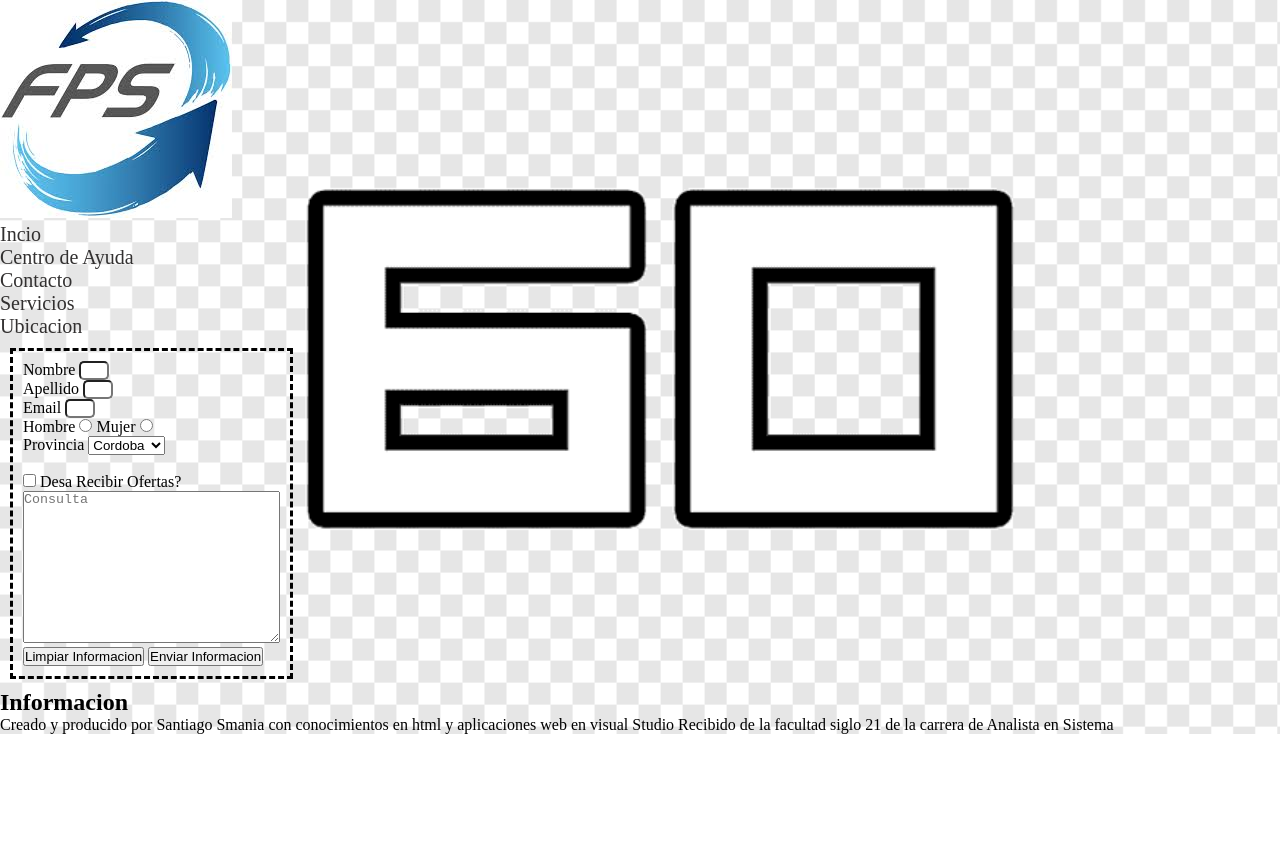
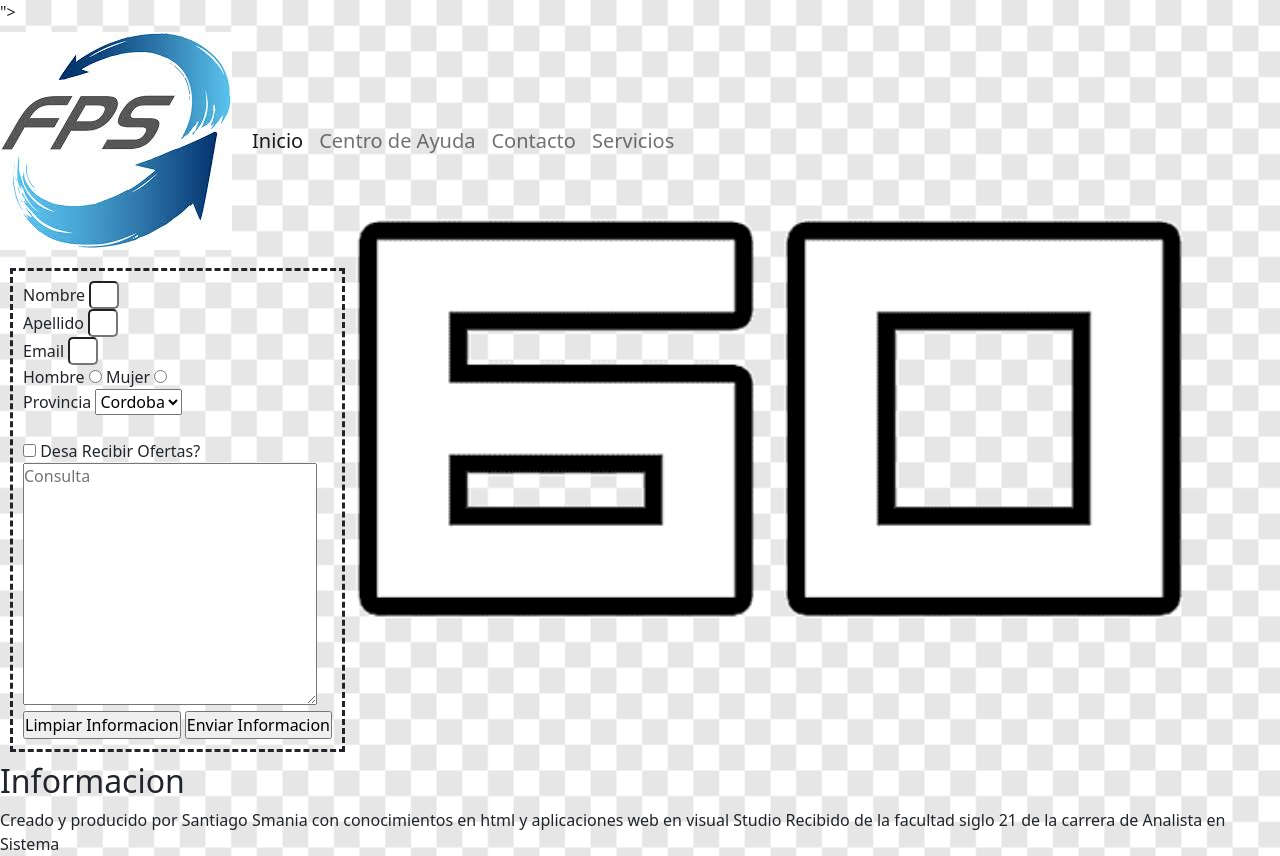
Before and after one commit to santiagosmania/Insumos_pc, a website: page assets/views/contacto.html in a window 1280 px wide. Before the commit the page ends 800 px from the top, so only its background shows below. Drawn offline with nearby package versions, Linux system fonts and the light colour scheme.

Commit message:
Se agrego el logo a la pagin,  se corrigio el link y se agrego Bootstrap a la seccion contactos

```diff
--- a/assets/css/Contacto.css
+++ b/assets/css/Contacto.css
@@ -15,8 +15,9 @@
 
 ul a{
 
-    text-decoration: none;
+
     color: var(--secondary)
+
 }
 
 
@@ -28,7 +29,10 @@ body{
 }
 
 a {
+    text-decoration: none;
+    list-style-type: none;
     font-size: 20px;
+
     }
 form {
     border-style: dashed;
--- a/assets/css/Ubicacion.css
+++ /dev/null
@@ -1,6 +0,0 @@
-a {
-    font-size: 20px;
-    }
-body{
-    background-color: aquamarine
-}
--- a/assets/views/contacto.html
+++ b/assets/views/contacto.html
@@ -4,23 +4,40 @@
     <meta charset="UTF-8">
     <meta http-equiv="X-UA-Compatible" content="IE=edge">
     <meta name="viewport" content="width=device-width, initial-scale=1.0">
+    <link href="https://cdn.jsdelivr.net/npm/bootstrap@5.1.3/dist/css/bootstrap.min.css" rel="stylesheet" integrity="sha384-1BmE4kWBq78iYhFldvKuhfTAU6auU8tT94WrHftjDbrCEXSU1oBoqyl2QvZ6jIW3" crossorigin="anonymous">
+    <link rel="icon" href="../images/logo2.png">">
     <link rel="stylesheet" href="../css/Contacto.css">
     <title>Contacto</title>
 </head>
 <body>
     <header>
-            <nav>
-                <picture class="Logo">
-                    <a href="index.html"><img src="../images/images.jpg" alt=""></a>
-                </picture>
-                <ul class="ul">
-                    <li><a href="../../index.html">Incio</a></li>
-                    <li><a href="./centroayuda.html">Centro de Ayuda</a></li>
-                    <li><a href="./contacto.html">Contacto</a></li>
-                    <li><a href="./servicios.html">Servicios</a></li>
-                    <li><a href="./ubicacion.html">Ubicacion</a></li>
+        <nav class="navbar navbar-expand-lg navbar-light ">
+            <picture class="Logo">
+                <a href="index.html"><img src="../images/images.jpg" alt=""></a>
+            </picture>
+            <div class="container-fluid">
+
+              <button class="navbar-toggler" type="button" data-bs-toggle="collapse" data-bs-target="#navbarNav" aria-controls="navbarNav" aria-expanded="false" aria-label="Toggle navigation">
+                <span class="navbar-toggler-icon"></span>
+              </button>
+              <div class="collapse navbar-collapse" id="navbarNav">
+                <ul class="navbar-nav">
+                  <li class="nav-item">
+                    <a class="nav-link active" aria-current="page" href="../../index.html">Inicio</a>
+                  </li>
+                  <li class="nav-item">
+                    <a class="nav-link" href="./centroayuda.html">Centro de Ayuda</a>
+                  </li>
+                  <li class="nav-item">
+                    <a class="nav-link" href="./contacto.html">Contacto</a>
+                  </li>
+                  <li class="nav-item">
+                    <a class="nav-link" href="./servicios.html">Servicios</a>
+                  </li>
                 </ul>
-            </nav>
+              </div>
+            </div>
+          </nav>
 
 
     </header>
@@ -61,5 +78,6 @@
         Recibido de la facultad siglo 21 de la carrera de Analista en Sistema
 
     </footer>
+    <script src="https://cdn.jsdelivr.net/npm/bootstrap@5.1.3/dist/js/bootstrap.bundle.min.js" integrity="sha384-ka7Sk0Gln4gmtz2MlQnikT1wXgYsOg+OMhuP+IlRH9sENBO0LRn5q+8nbTov4+1p" crossorigin="anonymous"></script>
 </body>
 </html>
```
Also changed, not shown: assets/views/centroayuda.html (+1 -0 lines), assets/views/servicios.html (+1 -0 lines), assets/views/ubicacion.html (deleted, +0 -42 lines), index.html (+4 -2 lines), package.json (added, +25 -0 lines), assets/images/Centro de Ayuda.png, assets/images/Contacto.png, assets/images/Inicio.png, assets/images/Servicio.png, assets/images/logo.png (added), assets/images/logo2.png (added), css/main.css (added), scss/style.scss (added), 2 other files.
